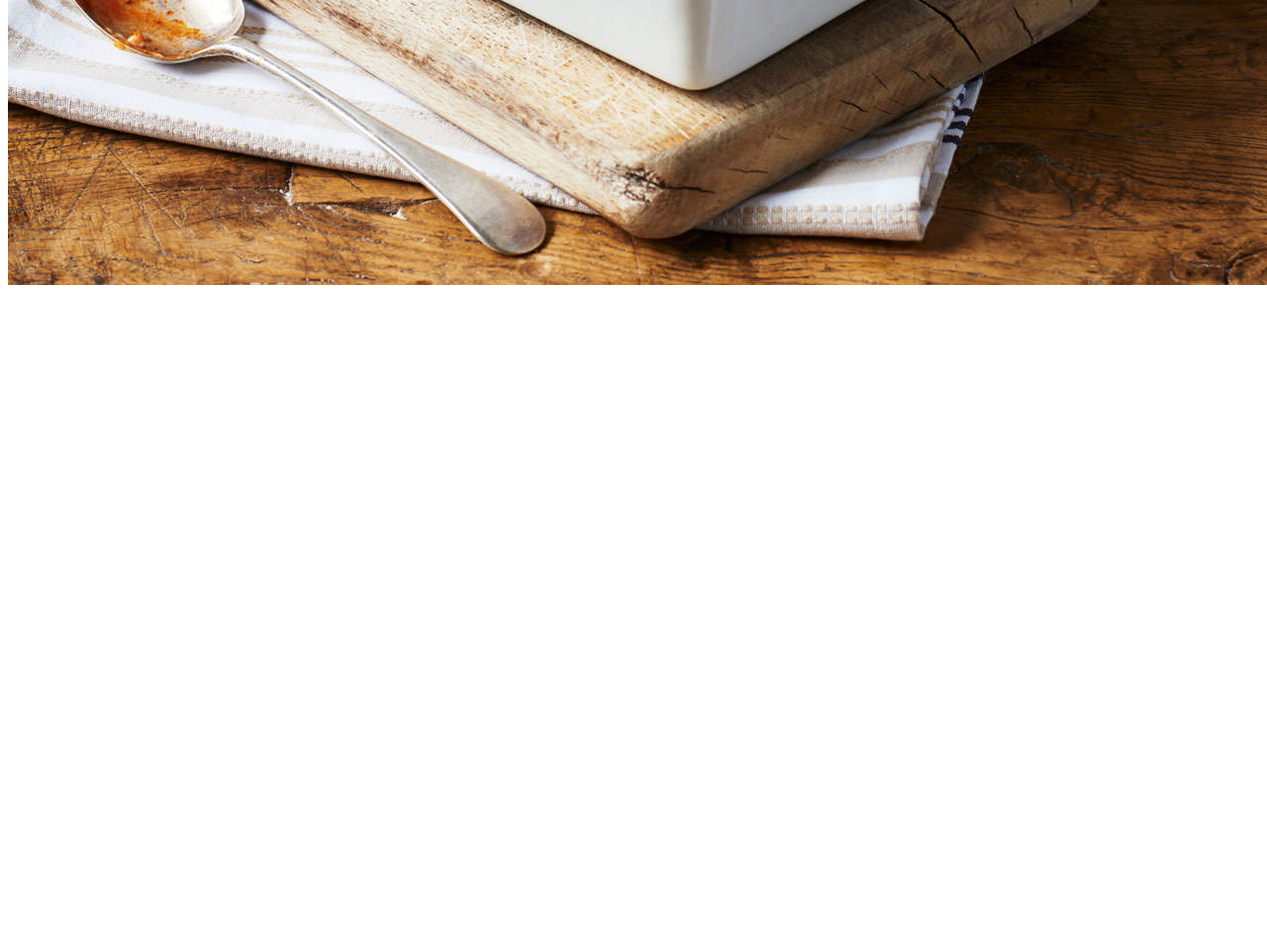
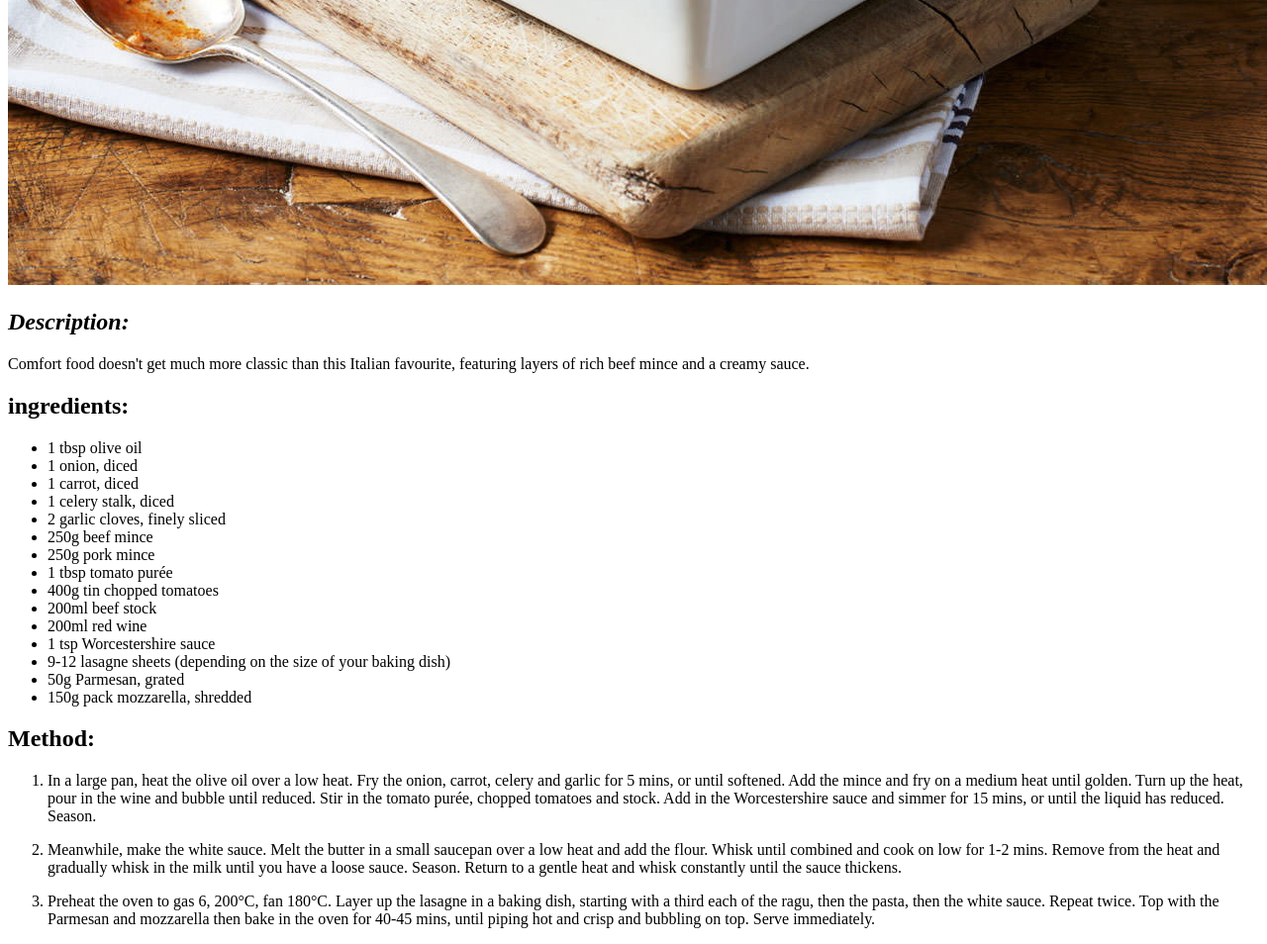
Before and after one commit to JamesBelcher1/odin-recipes, a plain HTML site: page recipes/lasagna.html in a window 1280 px wide. Shown: the part 711-1665 px from the top of the page at 99% size. Before the commit the page ends 1011 px from the top, so only its background shows below. Drawn offline with Linux system fonts and the light colour scheme.

Commit message:
Edit recipes/lasagna.html

```diff
--- a/recipes/lasagna.html
+++ b/recipes/lasagna.html
@@ -6,7 +6,42 @@
 </head>
 
 <body>
-    <h1>Lasagna</h1>
+    <h1><strong>Lasagna</strong></h1>
     <img src="../images/lasagna.jpg" alt="Lasagna">
+    <h2><em>Description:</em></h2>
+    <p>Comfort food doesn't get much more classic than this Italian favourite, featuring layers of rich beef mince and a creamy sauce.</p>
+
+    <h2><strong>ingredients:</strong></h2>
+    <ul>
+        <li>1 tbsp olive oil</li>
+        <li>1 onion, diced</li>
+        <li>1 carrot, diced</li>
+        <li>1 celery stalk, diced</li>
+        <li>2 garlic cloves, finely sliced</li>
+        <li>250g beef mince</li>
+        <li>250g pork mince</li>
+        <li>1 tbsp tomato purée</li>
+        <li>400g tin chopped tomatoes</li>
+        <li>200ml beef stock</li>
+        <li>200ml red wine</li>
+        <li>1 tsp Worcestershire sauce</li>
+        <li>9-12 lasagne sheets (depending on the size of your baking dish)</li>
+        <li>50g Parmesan, grated</li>
+        <li>150g pack mozzarella, shredded</li>
+    </ul>
+
+    <h2><strong>Method:</strong></h2>
+
+    <ol>
+        <li><p>In a large pan, heat the olive oil over a low heat. Fry the onion, carrot, celery and garlic for 5 mins, or until softened.
+            Add the mince and fry on a medium heat until golden. Turn up the heat, pour in the wine and bubble until reduced.
+            Stir in the tomato purée, chopped tomatoes and stock. Add in the Worcestershire sauce and simmer for 15 mins, or until the liquid
+            has reduced. Season.</p></li>
+        <li><p>Meanwhile, make the white sauce. Melt the butter in a small saucepan over a low heat and add the flour. Whisk until combined and cook on low for 1-2 mins.
+                Remove from the heat and gradually whisk in the milk until you have a loose sauce. Season.
+                Return to a gentle heat and whisk constantly until the sauce thickens.</p></li>
+        <li><p>Preheat the oven to gas 6, 200°C, fan 180°C. Layer up the lasagne in a baking dish, starting with a third each of the ragu, then the pasta, then the white sauce. Repeat twice.
+             Top with the Parmesan and mozzarella then bake in the oven for 40-45 mins, until piping hot and crisp and bubbling on top. Serve immediately.</p></li>
+    </ol>
 </body>
 </html>
```
